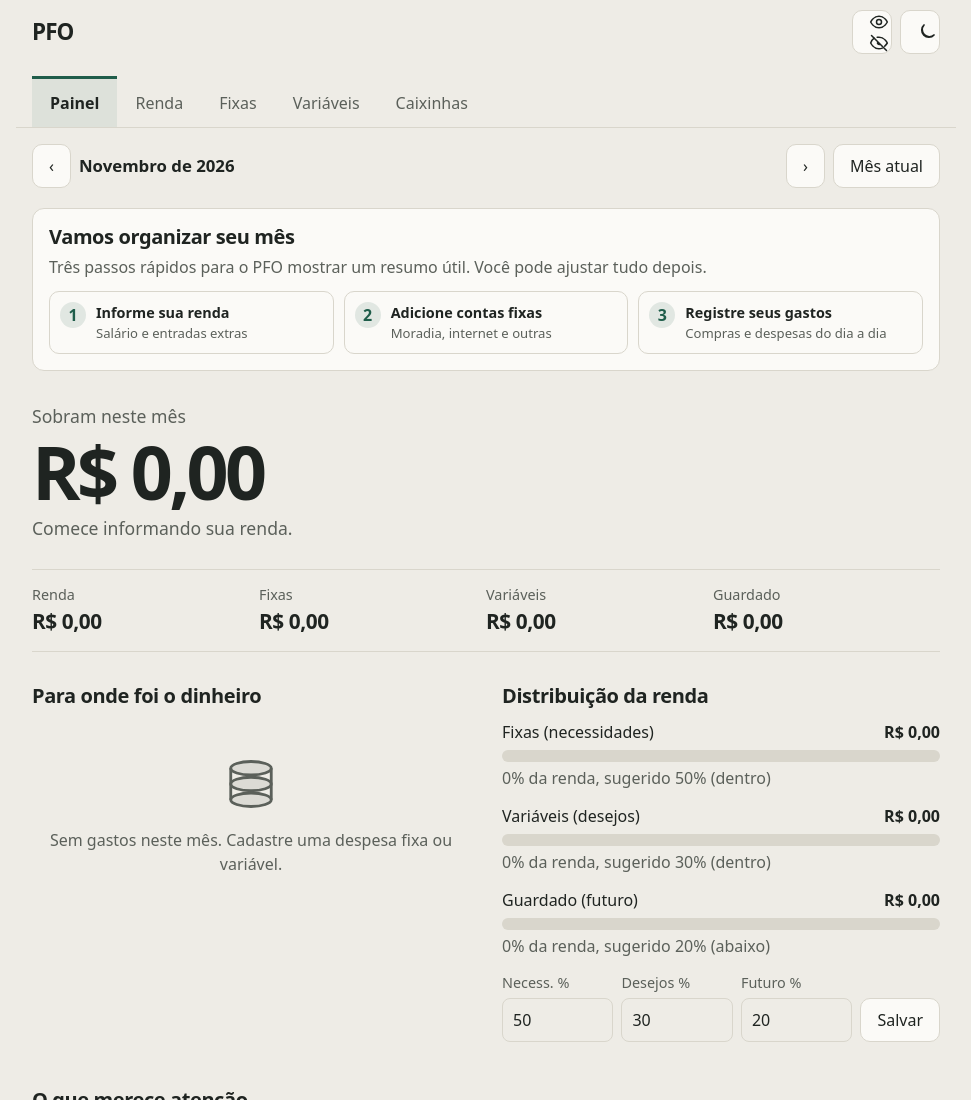
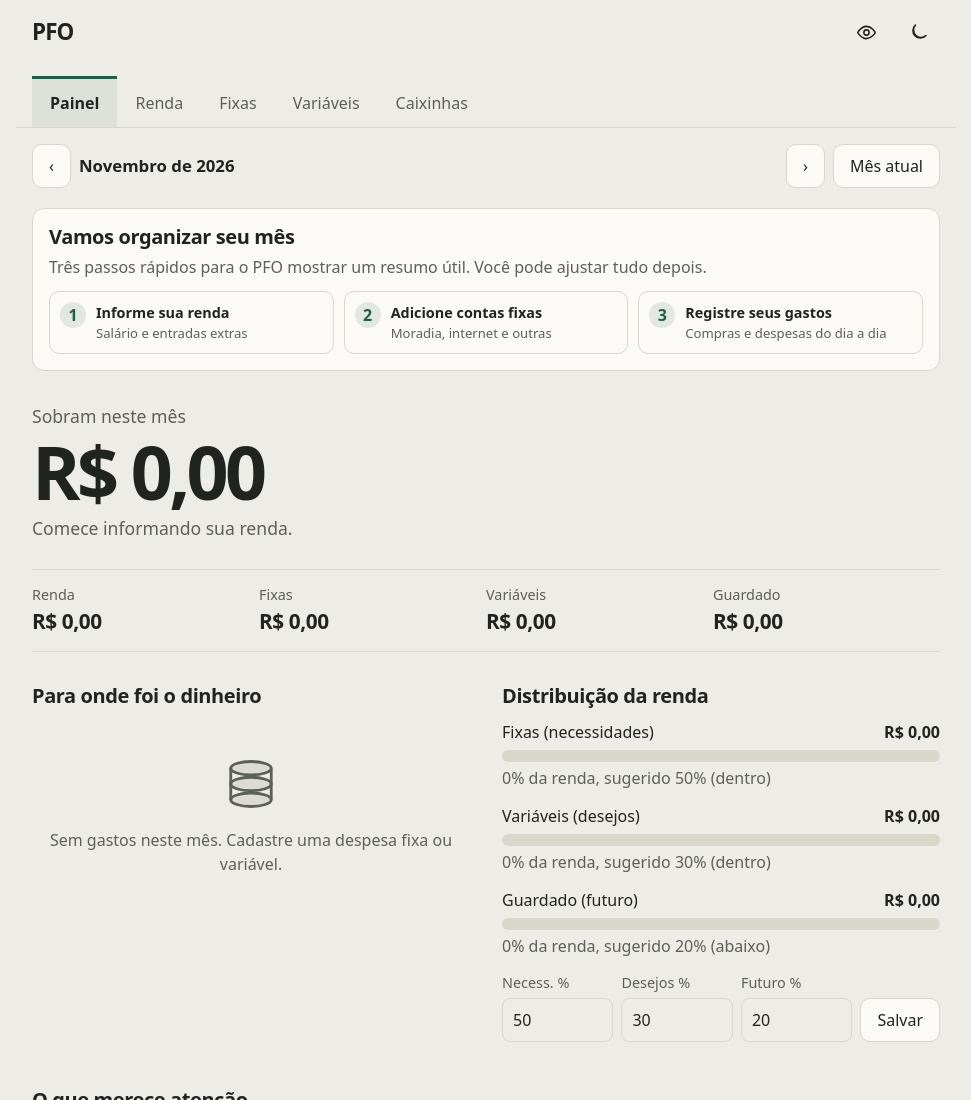
Before and after one commit to realdevboy/PFO, a plain HTML site: page index.html in a window 1280 px wide. Shown: the top 1100 px of the page, without its empty margins (154-1125 px from the left). Drawn offline with Linux system fonts and the light colour scheme.

Commit message:
Alinha os ícones de tema e privacidade

```diff
--- a/index.html
+++ b/index.html
@@ -20,20 +20,19 @@ b,strong{font-weight:600}.mut{color:var(--mut)}.n{font-variant-numeric:tabular-n
 :focus-visible{outline:3px solid var(--ac);outline-offset:2px}
 header .w{display:grid;grid-template-columns:1fr auto;align-items:center;gap:6px 12px;padding-top:10px;padding-bottom:8px}
 .brand{font-size:1.4rem;font-weight:600;letter-spacing:-.04em}
-.toptools{display:flex;align-items:center;gap:8px}.icon-btn{display:grid;place-items:center;width:40px;height:40px;min-height:40px;padding:0;border-radius:10px}.icon-btn svg{width:20px;height:20px;fill:none;stroke:currentColor;stroke-width:1.8;stroke-linecap:round;stroke-linejoin:round}.icon-btn .icon-sun{display:none}#theme-toggle[data-current-theme="dark"] .icon-sun{display:block}#theme-toggle[data-current-theme="dark"] .icon-moon{display:none}header #warn{grid-column:1/-1}#theme-toggle{grid-column:2;grid-row:1}.toptools #privacy-toggle{grid-column:1;grid-row:1}
+.toptools{display:flex;align-items:center;gap:8px}.icon-btn{display:grid;place-items:center;width:44px;height:44px;min-height:44px;padding:0;border:0;border-radius:10px;background:transparent;color:var(--ink)}.icon-btn svg{display:block;width:21px;height:21px;fill:none;stroke:currentColor;stroke-width:1.8;stroke-linecap:round;stroke-linejoin:round}.toptools .icon-btn:hover,.toptools .icon-btn[aria-pressed=true]{border-color:transparent;background:transparent;color:var(--ac)}.toptools .icon-btn:active{transform:none}.toptools .icon-btn:focus-visible{outline:2px solid var(--ac);outline-offset:3px}header #warn{grid-column:1/-1}
 .salary-schedule{margin:0 0 20px;padding:0;list-style:none}.salary-schedule li{display:flex;justify-content:space-between;gap:8px;padding:8px 0;border-bottom:1px solid var(--ln)}
 .calc-result{display:grid;grid-template-columns:repeat(auto-fit,minmax(150px,1fr));gap:12px;margin-top:10px}.calc-result div{padding:12px;border:1px solid var(--ln);border-radius:8px}.calc-result span{display:block;color:var(--mut);font-size:.88rem}.calc-result strong{font-variant-numeric:tabular-nums}
 nav{position:fixed;left:0;right:0;bottom:0;display:flex;background:var(--sf);border-top:1px solid var(--ln);padding-bottom:env(safe-area-inset-bottom);z-index:5}
 nav a{flex:1;text-align:center;padding:14px 2px;min-height:48px;color:var(--mut);text-decoration:none;font-size:.88rem;border-top:3px solid transparent}
 nav a[aria-current=page]{color:var(--ink);font-weight:600;border-top-color:var(--ac);background:color-mix(in srgb,var(--ac) 8%,transparent)}
 @media(min-width:760px){nav{position:static;max-width:940px;margin:8px auto 0;border:0;border-bottom:1px solid var(--ln);background:none;padding:0 16px}nav a{flex:none;padding:12px 18px;font-size:1rem}body{padding-bottom:24px}}
-@media(max-width:520px){header .w{grid-template-columns:1fr auto;align-items:center;gap:6px 8px}.toptools{gap:6px}.icon-btn{width:38px;height:38px;min-height:38px}.startsteps{grid-template-columns:1fr}}
+@media(max-width:520px){header .w{grid-template-columns:1fr auto;align-items:center;gap:6px 8px}.toptools{gap:4px}.icon-btn{width:42px;height:42px;min-height:42px}.startsteps{grid-template-columns:1fr}}
 main{padding-top:16px;padding-bottom:16px}
 .mbar{display:flex;align-items:center;gap:8px;margin-bottom:20px}.mbar strong{flex:1;font-size:1.05rem}
 .btn{font:inherit;min-height:44px;padding:0 16px;border-radius:10px;border:1px solid var(--ln);background:var(--sf);color:var(--ink);cursor:pointer;touch-action:manipulation;transition:transform .1s,border-color .15s,background-color .15s}
 .btn:hover{border-color:var(--ac)}
 .btn:active{transform:scale(.97)}.btn.pri{background:var(--ac);color:var(--on);border-color:var(--ac);font-weight:600}.btn.sm{min-height:40px;padding:0 12px;font-size:.92rem}.btn.dan{color:var(--bad)}
-.icon-btn[aria-pressed=true]{border-color:var(--ac);background:color-mix(in srgb,var(--ac) 10%,var(--sf))}
 .start{padding:16px;margin:0 0 24px;background:var(--sf);border:1px solid var(--ln);border-radius:var(--r)}.start h2{margin-bottom:6px}.start p{color:var(--mut)}.startsteps{display:grid;grid-template-columns:repeat(3,1fr);gap:10px;margin-top:12px}.startstep{display:flex;gap:10px;align-items:flex-start;padding:10px;border:1px solid var(--ln);border-radius:10px;color:var(--ink);text-decoration:none}.startstep:hover{border-color:var(--ac)}.startstep b{display:grid;place-items:center;flex:none;width:26px;height:26px;border-radius:50%;background:color-mix(in srgb,var(--ac) 12%,var(--sf));color:var(--ac)}.startstep span{font-size:.9rem}.startstep small{display:block;color:var(--mut);font-size:.82rem}
 .recurrence-fields[hidden]{display:none}
 .hero{padding:8px 0 28px}.hero p{font-size:1.1rem;color:var(--mut)}
@@ -74,7 +73,7 @@ footer{border-top:1px solid var(--ln);padding:20px 0 8px;font-size:.9rem;color:v
 </head>
 <body>
 <a class="skip" href="#main">Pular para o conteúdo</a>
-<header><div class="w"><h1 class="brand" translate="no">PFO</h1><div class="toptools" role="group" aria-label="Tema e privacidade"><button class="btn icon-btn" type="button" id="privacy-toggle" aria-label="Ocultar valores" title="Ocultar valores" aria-pressed="false"><svg class="icon-eye-open" viewBox="0 0 24 24" aria-hidden="true"><path d="M2 12s3.6-7 10-7 10 7 10 7-3.6 7-10 7S2 12 2 12Z"/><circle cx="12" cy="12" r="3"/></svg><svg class="icon-eye-closed" viewBox="0 0 24 24" aria-hidden="true" hidden><path d="m3 3 18 18M10.6 10.6a2 2 0 0 0 2.8 2.8"/><path d="M9.9 5.2A10.8 10.8 0 0 1 12 5c6.4 0 10 7 10 7a15.8 15.8 0 0 1-3.1 3.8M6.2 6.2C3.5 8 2 12 2 12s3.6 7 10 7a10.5 10.5 0 0 0 4-.8"/></svg></button><button class="btn icon-btn" type="button" id="theme-toggle" data-current-theme="light" aria-label="Alternar para tema escuro" title="Alternar tema" aria-pressed="false"><svg class="icon-moon" viewBox="0 0 24 24" aria-hidden="true"><path d="M20.5 15.5A8.5 8.5 0 0 1 8.5 3.5 8.5 8.5 0 1 0 20.5 15.5Z"/></svg><svg class="icon-sun" viewBox="0 0 24 24" aria-hidden="true"><circle cx="12" cy="12" r="4"/><path d="M12 2v2m0 16v2M4.93 4.93l1.42 1.42m11.3 11.3 1.42 1.42M2 12h2m16 0h2M4.93 19.07l1.42-1.42m11.3-11.3 1.42-1.42"/></svg></button></div><span class="mut" id="warn" role="status"></span></div></header>
+<header><div class="w"><h1 class="brand" translate="no">PFO</h1><div class="toptools" role="group" aria-label="Tema e privacidade"><button class="icon-btn" type="button" id="privacy-toggle" aria-label="Ocultar valores" title="Ocultar valores" aria-pressed="false"><svg id="privacy-icon" viewBox="0 0 24 24" aria-hidden="true"></svg></button><button class="icon-btn" type="button" id="theme-toggle" data-current-theme="light" aria-label="Tema claro ativo. Alternar para tema escuro" title="Alternar para tema escuro" aria-pressed="false"><svg id="theme-icon" viewBox="0 0 24 24" aria-hidden="true"></svg></button></div><span class="mut" id="warn" role="status"></span></div></header>
 <nav aria-label="Seções"><a href="#painel">Painel</a><a href="#renda">Renda</a><a href="#fixas">Fixas</a><a href="#variaveis">Variáveis</a><a href="#caixinhas">Caixinhas</a></nav>
 <div class="w"><main id="main" tabindex="-1"></main>
 <footer>
@@ -186,8 +185,8 @@ document.addEventListener("keydown",e=>{if(e.key==="Escape"&&ui.edit){ui.edit=nu
 function updateBenefits(){const f=$("#benefit-form");if(!f)return;const cents=pm(f.elements.monthly.value),months=Math.max(0,Math.min(12,Math.trunc(Number(f.elements.months.value)||0)));S.benefit={mode:f.elements.mode.value,monthly:Number.isNaN(cents)?0:cents,months};$("#benefit-result").innerHTML=benefitMarkup(S.benefit,benefitValues());$("#benefit-note").textContent=S.benefit.mode==="pj"?"Para PJ, os valores são uma sugestão de reserva financeira; não representam benefício trabalhista automático.":"Estimativa simplificada: 1/12 da remuneração por mês considerado e adicional de 1/3 nas férias. Não inclui variáveis, descontos, encargos ou particularidades contratuais.";maskPrivacy(document.body.classList.contains("private"));save()}
 const privateText=new WeakMap(),privatePattern=/R\$\s*[\d.]+,\d{2}|\b\d+(?:[.,]\d+)?%/g;
 function maskPrivacy(hidden){const w=document.createTreeWalker(document.body,NodeFilter.SHOW_TEXT);let n;while(n=w.nextNode()){if(hidden){const masked=n.nodeValue.replace(privatePattern,"****");if(masked!==n.nodeValue){if(!privateText.has(n))privateText.set(n,n.nodeValue);n.nodeValue=masked}}else if(privateText.has(n)){n.nodeValue=privateText.get(n);privateText.delete(n)}}}
-function applyTheme(theme){if(theme==="auto")document.documentElement.removeAttribute("data-theme");else document.documentElement.dataset.theme=theme;const dark=theme==="dark"||(theme==="auto"&&matchMedia("(prefers-color-scheme: dark)").matches),meta=document.querySelector('meta[name="theme-color"]'),b=$("#theme-toggle");if(meta)meta.content=dark?"#161815":"#eeece6";document.documentElement.dataset.effectiveTheme=dark?"dark":"light";b.dataset.currentTheme=dark?"dark":"light";b.setAttribute("aria-pressed",String(dark));b.setAttribute("aria-label",dark?"Tema escuro ativo. Alternar para tema claro":"Tema claro ativo. Alternar para tema escuro");b.title=dark?"Alternar para tema claro":"Alternar para tema escuro";try{localStorage.setItem("pfo.theme",theme)}catch(e){}}
-function applyPrivacy(hidden){document.body.classList.toggle("private",hidden);const b=$("#privacy-toggle");b.setAttribute("aria-pressed",String(hidden));b.setAttribute("aria-label",hidden?"Mostrar valores":"Ocultar valores");b.title=hidden?"Mostrar valores":"Ocultar valores";$(".icon-eye-open",b).hidden=hidden;$(".icon-eye-closed",b).hidden=!hidden;maskPrivacy(hidden);try{localStorage.setItem("pfo.private",hidden?"1":"0")}catch(e){}}
+function applyTheme(theme){if(theme==="auto")document.documentElement.removeAttribute("data-theme");else document.documentElement.dataset.theme=theme;const dark=theme==="dark"||(theme==="auto"&&matchMedia("(prefers-color-scheme: dark)").matches),meta=document.querySelector('meta[name="theme-color"]'),b=$("#theme-toggle");if(meta)meta.content=dark?"#161815":"#eeece6";document.documentElement.dataset.effectiveTheme=dark?"dark":"light";b.dataset.currentTheme=dark?"dark":"light";b.setAttribute("aria-pressed",String(dark));b.setAttribute("aria-label",dark?"Tema escuro ativo. Alternar para tema claro":"Tema claro ativo. Alternar para tema escuro");b.title=dark?"Alternar para tema claro":"Alternar para tema escuro";$("#theme-icon").innerHTML=dark?'<circle cx="12" cy="12" r="4"/><path d="M12 2v2m0 16v2M4.93 4.93l1.42 1.42m11.3 11.3 1.42 1.42M2 12h2m16 0h2M4.93 19.07l1.42-1.42m11.3-11.3 1.42-1.42"/>':'<path d="M20.5 15.5A8.5 8.5 0 0 1 8.5 3.5 8.5 8.5 0 1 0 20.5 15.5Z"/>';try{localStorage.setItem("pfo.theme",theme)}catch(e){}}
+function applyPrivacy(hidden){document.body.classList.toggle("private",hidden);const b=$("#privacy-toggle");b.setAttribute("aria-pressed",String(hidden));b.setAttribute("aria-label",hidden?"Mostrar valores":"Ocultar valores");b.title=hidden?"Mostrar valores":"Ocultar valores";$("#privacy-icon").innerHTML=hidden?'<path d="M3 3l18 18M10.6 10.6a2 2 0 0 0 2.8 2.8"/><path d="M9.9 5.2A10.8 10.8 0 0 1 12 5c6.4 0 10 7 10 7a15.8 15.8 0 0 1-3.1 3.8M6.2 6.2C3.5 8 2 12 2 12s3.6 7 10 7a10.5 10.5 0 0 0 4-.8"/>':'<path d="M2 12s3.6-7 10-7 10 7 10 7-3.6 7-10 7S2 12 2 12Z"/><circle cx="12" cy="12" r="3"/>';maskPrivacy(hidden);try{localStorage.setItem("pfo.private",hidden?"1":"0")}catch(e){}}
 try{applyTheme(localStorage.getItem("pfo.theme")||"auto");applyPrivacy(localStorage.getItem("pfo.private")==="1")}catch(e){applyTheme("auto");applyPrivacy(false)}
 document.addEventListener("click",e=>{if(e.target.closest("#theme-toggle")){applyTheme($("#theme-toggle").dataset.currentTheme==="dark"?"light":"dark")}if(e.target.closest("#privacy-toggle"))applyPrivacy(!document.body.classList.contains("private"))});
 mainEl.addEventListener("submit",e=>{e.preventDefault();const f=e.target,k=f.dataset.form,d=Object.fromEntries(new FormData(f));let first=null;
```
